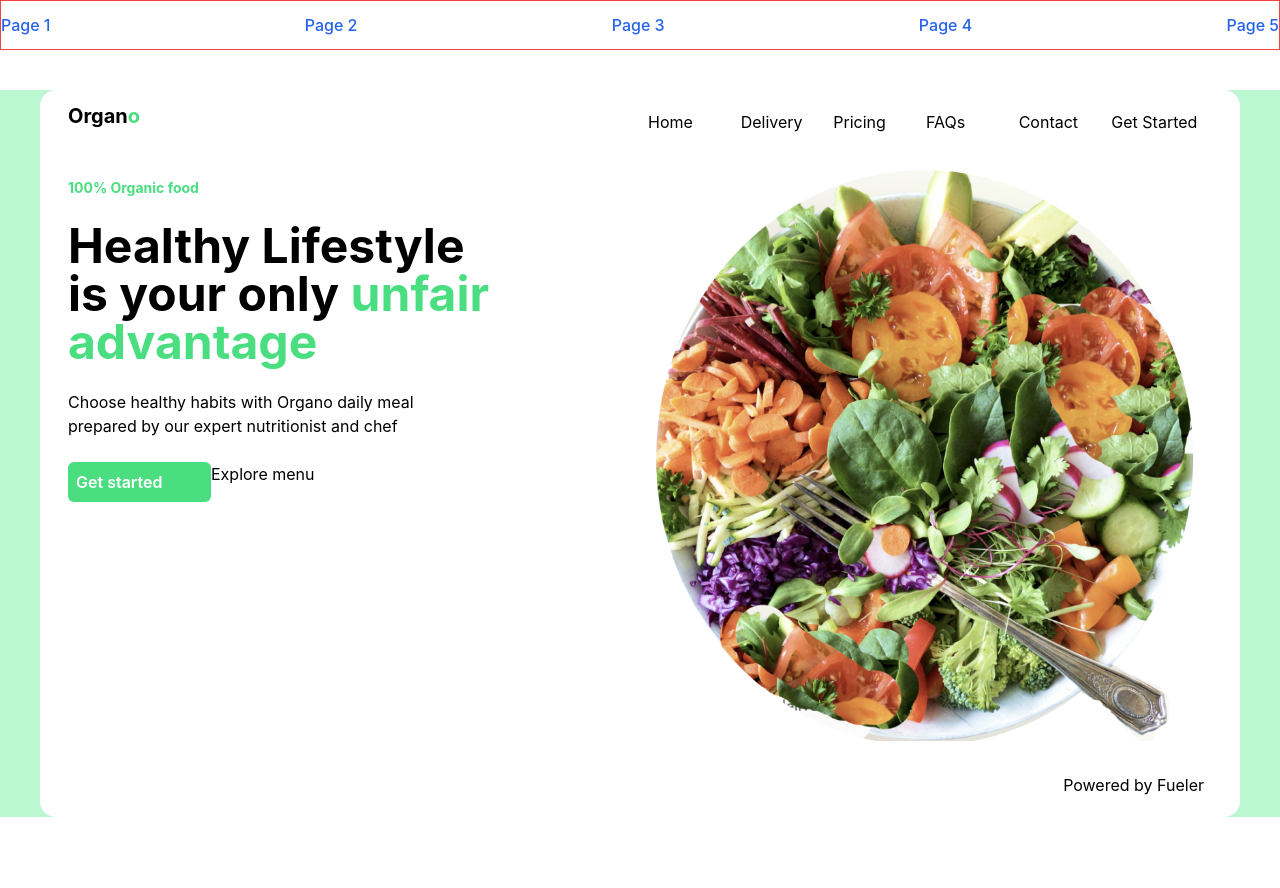
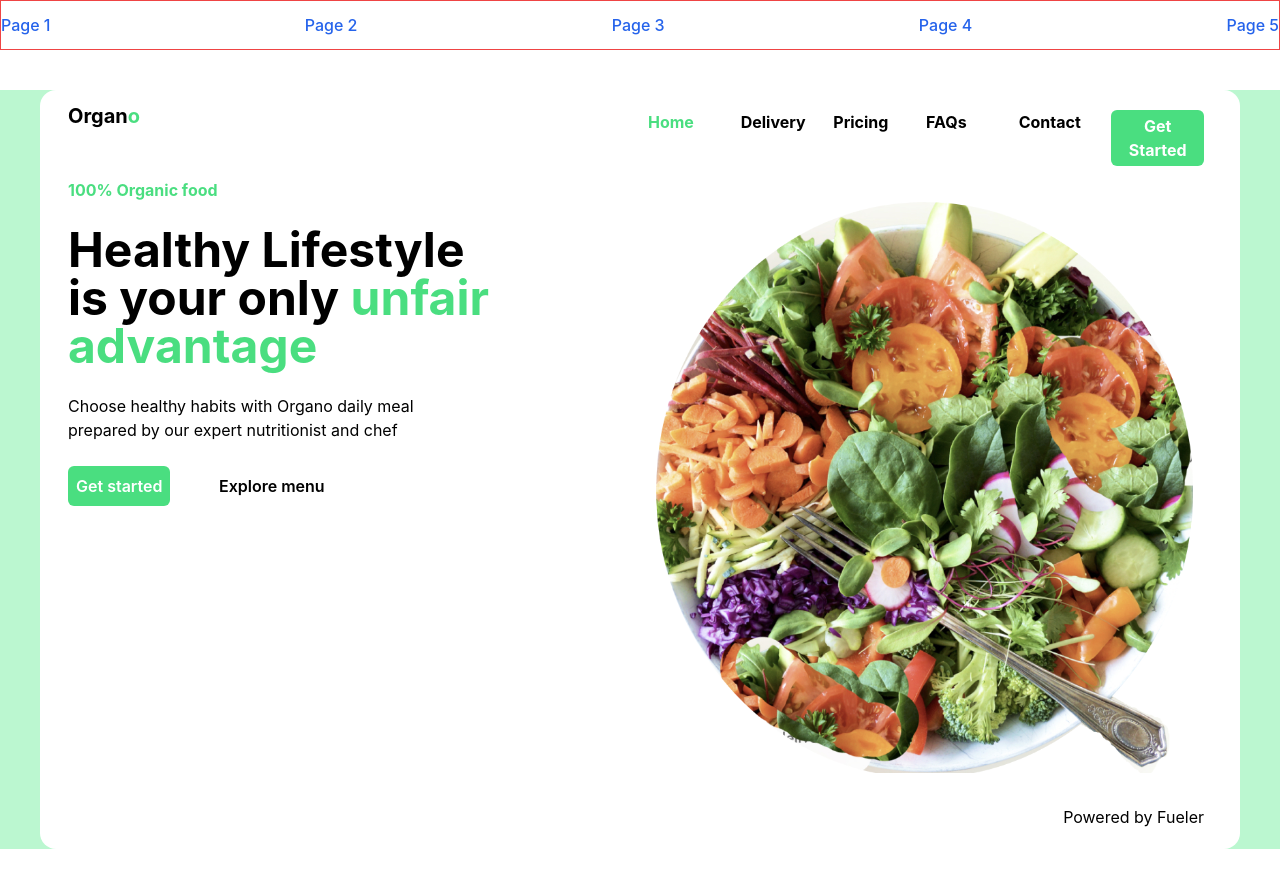
Before and after one commit to StaeyKay/Tailwind-React, a React (Create React App) app: page /page3 in a window 1280 px wide. Before the commit the page ends 857 px from the top, so only its background shows below. Built offline with nearby package versions, Linux system fonts and the light colour scheme.

Commit message:
OrganoWebReact

```diff
--- a/src/pages/Page3.js
+++ b/src/pages/Page3.js
@@ -6,30 +6,30 @@ function Page3() {
             <div className="bg-white m-10 p-3 px-7 rounded-2xl grid grid-cols-2">
                 <div>
                     <p className="font-bold text-xl">Organ<span className="text-green-400">o</span></p><br /><br />
-                    <p className="text-green-400 text-sm font-bold">100% Organic food</p><br />
+                    <p className="text-green-400 text-base font-bold">100% Organic food</p><br />
                     <p className="text-5xl font-bold">Healthy Lifestyle</p>
                     <p className="text-5xl font-bold">is your only <span className="text-green-400">unfair</span></p>
                     <p className="text-green-400 text-5xl font-bold">advantage</p><br />
                     <p>Choose healthy habits with Organo daily meal</p>
                     <p>prepared by our expert nutritionist and chef</p><br />
                     <div className="grid grid-cols-4">
-                        <div className="bg-green-400 rounded-md">
-                            <button className="text-white font-semibold text-center p-2">Get started</button>
+                        <div>
+                            <button className="text-white font-semibold text-center p-2 bg-green-400 rounded-md">Get started</button>
                         </div>
                         <div>
-                            <button>Explore menu</button>
+                            <button className="border-black p-2 border-solid font-semibold">Explore menu</button>
                         </div>
                     </div>
 
                 </div>
 
                 <div className="grid grid-cols-6 p-2">
-                    <p class="col-span-1">Home</p>
-                    <p class="col-span-1">Delivery</p>
-                    <p class="col-span-1">Pricing</p>
-                    <p class="col-span-1">FAQs</p>
-                    <p class="col-span-1">Contact</p>
-                    <p class="col-span-1">Get Started</p>
+                    <p class="col-span-1 font-bold text-green-400">Home</p>
+                    <p class="col-span-1 font-bold">Delivery</p>
+                    <p class="col-span-1 font-bold">Pricing</p>
+                    <p class="col-span-1 font-bold">FAQs</p>
+                    <p class="col-span-1 font-bold">Contact</p>
+                    <button class="col-span-1 bg-green-400 text-white rounded-md text-center font-bold p-1">Get Started</button>
                     <img src={food} alt="foodImg" className="object-cover w-full col-span-6 py-8" />
                     <p className="text-right col-span-6">Powered by Fueler</p>
 
```
